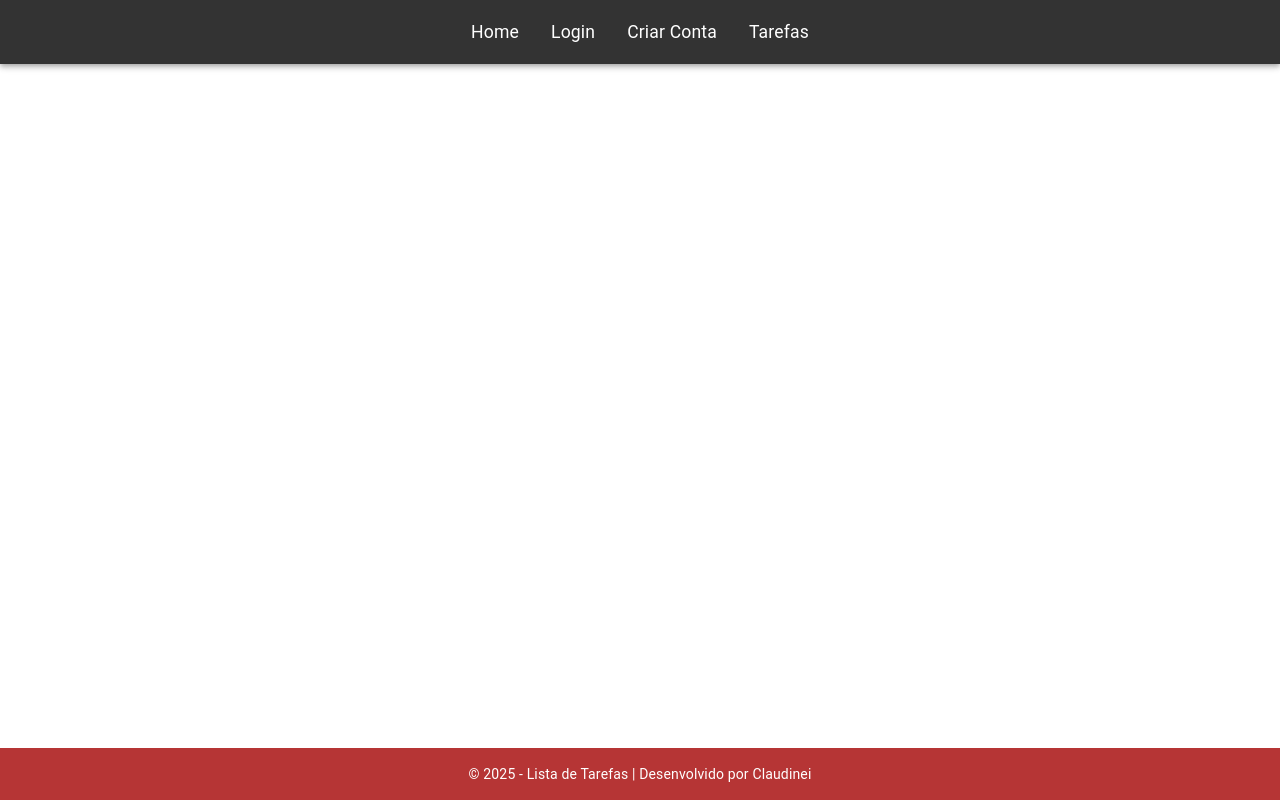
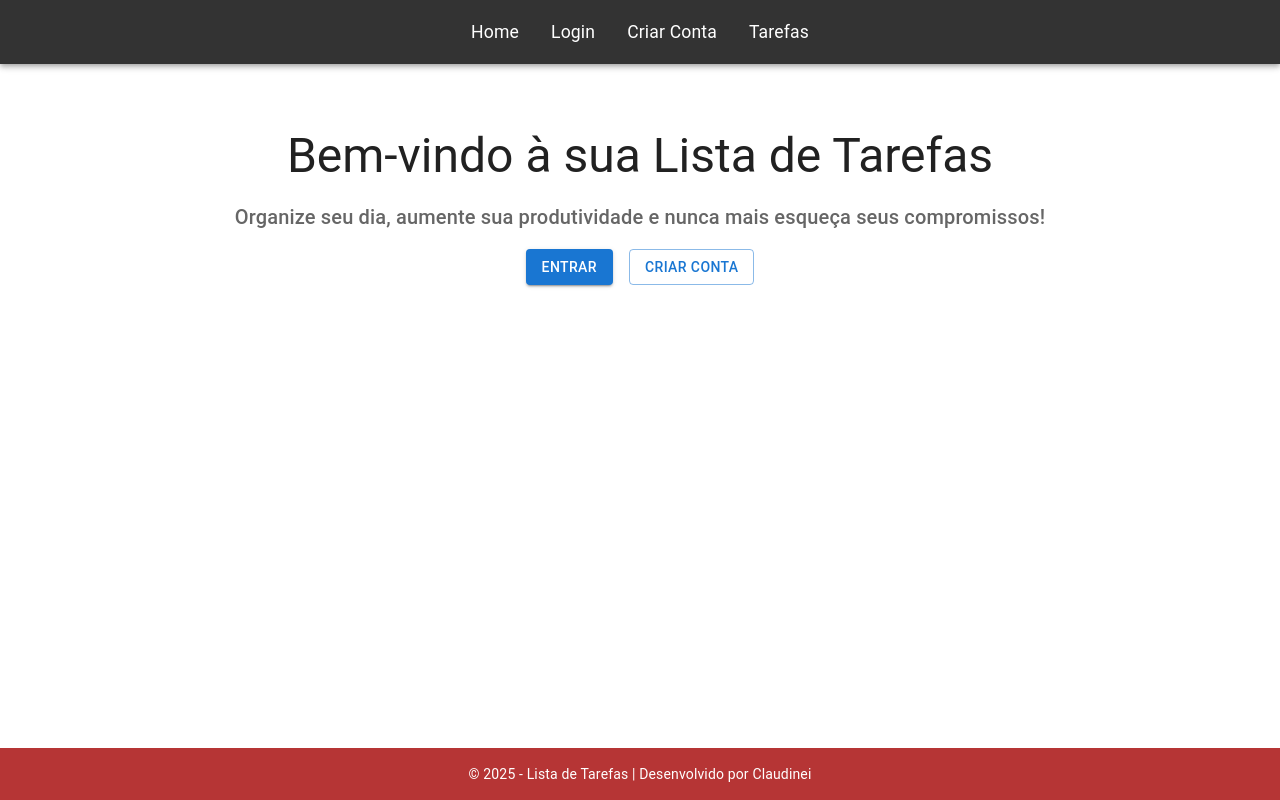
Before and after one commit to claudinei05/lista-tarefas, a Next.js app: page / in a window 1280 px wide. Built offline with nearby package versions, Linux system fonts and the light colour scheme.

Commit message:
Adicionar as configuração das paginas home, tarefa, nova tarefa

```diff
--- a/app/page.tsx
+++ b/app/page.tsx
@@ -1,8 +1,33 @@
+"use client";
 
-export default function Home() {
+import { Container, Typography, Button, Grid } from "@mui/material";
+
+export default function HomePage() {
   return (
-    <div >
+    <Container maxWidth="md" sx={{ mt: 4 }}>
+      {/* Título principal */}
+      <Typography variant="h3" component="h1" gutterBottom align="center">
+        Bem-vindo à sua Lista de Tarefas
+      </Typography>
 
-    </div>
+      {/* Subtítulo */}
+      <Typography variant="h6" align="center" color="text.secondary">
+        Organize seu dia, aumente sua produtividade e nunca mais esqueça seus compromissos!
+      </Typography>
+
+      {/* Botões principais */}
+      <Grid container spacing={2} justifyContent="center" sx={{ mt: 2, mb: 4 }}>
+        <Grid item>
+          <Button variant="contained" color="primary" href="/login">
+            Entrar
+          </Button>
+        </Grid>
+        <Grid item>
+          <Button variant="outlined" color="primary" href="/criar-conta">
+            Criar Conta
+          </Button>
+        </Grid>
+      </Grid>
+    </Container>
   );
 }
--- a/app/tarefa/nova-tarefa/page.tsx
+++ b/app/tarefa/nova-tarefa/page.tsx
@@ -0,0 +1,6 @@
+export default function NovaTarefa() {
+  return (
+    <div >
+      <h1>Pagína Criar nova Tarefa</h1>
+    </div>
+  );}
--- a/app/tarefa/page.tsx
+++ b/app/tarefa/page.tsx
@@ -0,0 +1,6 @@
+export default function Tarefa() {
+  return (
+    <div >
+      <h1>Pagína Tarefa</h1>
+    </div>
+  );}
```
